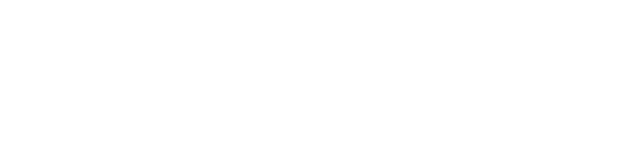
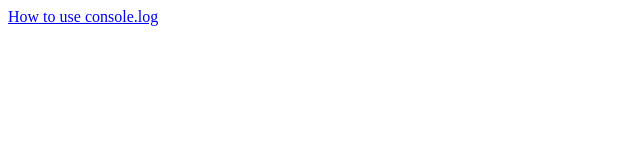
Before and after one commit to ohural89/FullStack-js-course, a plain HTML site: page js/index.html in a window 1280 px wide. Shown: the whole page, without its empty margins (0-640 px from the left). Drawn offline with Linux system fonts and the light colour scheme.

Commit message:
link added

```diff
--- a/js/index.html
+++ b/js/index.html
@@ -8,6 +8,8 @@
 </head>
 
 <body>
+    <a href="https://medium.com/free-code-camp/how-to-use-the-javascript-console-going-beyond-console-log-5128af9d573b" rel="noopener noreferrer">How to use console.log</a>
+
     <script src="/js/script-hw.js" type="module"></script>
 </body>
 </html>
```
